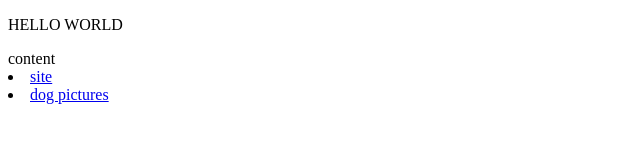
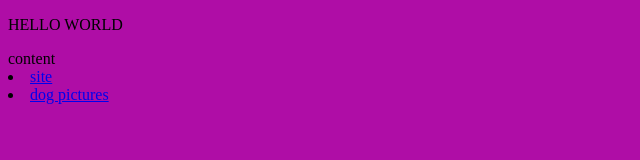
Before and after one commit to programerunknown2580/programerunknown2580.github.io, a plain HTML site: page mysite/site.html in a window 1280 px wide. Shown: the whole page, without its empty margins (0-640 px from the left). Drawn offline with Linux system fonts and the light colour scheme.

Commit message:
update site.html

```diff
--- a/mysite/site.html
+++ b/mysite/site.html
@@ -2,7 +2,9 @@
 <html>
     <head>
         <style>
-            background color: #af0da6;
+            body{
+                background-color: #af0da6;
+            }
         </style>
     </head>
     <body>
```
